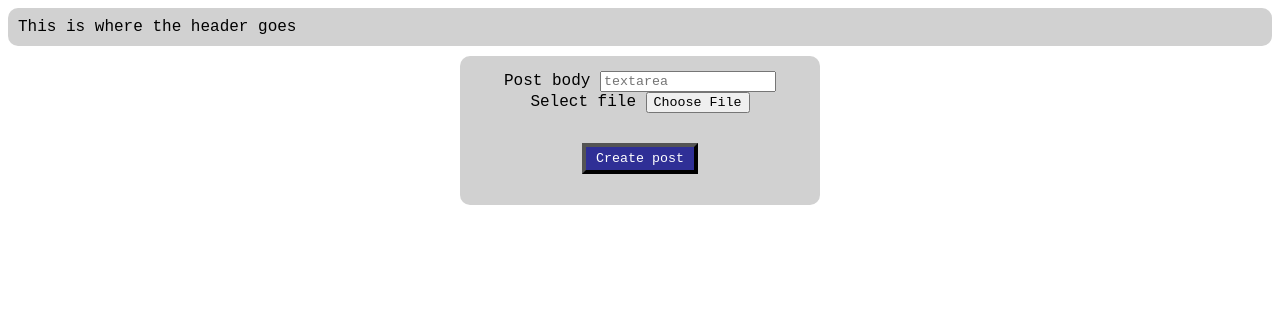
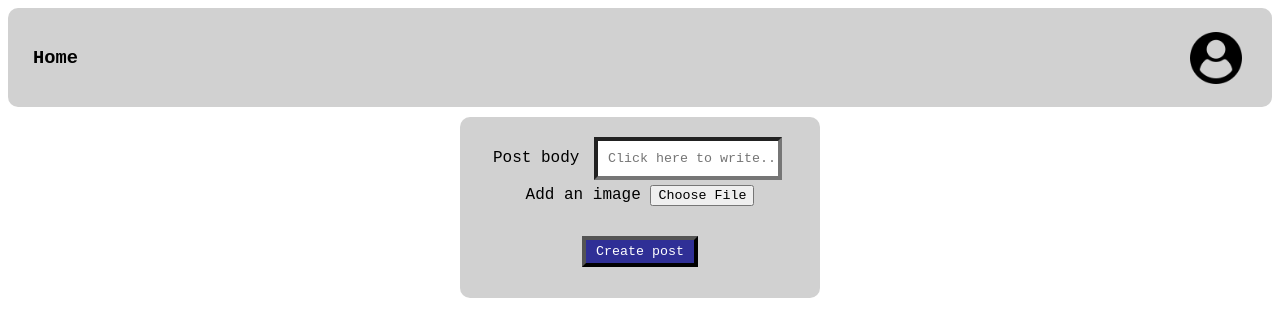
Before and after one commit to kadikko/WAD_Homework1, a plain HTML site: page addPost.html in a window 1280 px wide. Drawn offline with Linux system fonts and the light colour scheme.

Commit message:
further devlopments on addPost tab

```diff
--- a/addPost.html
+++ b/addPost.html
@@ -5,17 +5,27 @@
     <meta name="viewport" content="width=device-width, initial-scale=1.0">
     <title>AddPost</title>
 </head>
+
 <body>
-    <header>
-        This is where the header goes
+    <header class = "header">
+        <ul class="nav">
+            <li>
+              <a href="index.html">
+                <h3>Home</h3>
+              </a>
+            </li>
+
+          </ul>
+          <img class="icon" src="res/user.png" alt="Big icon" />
     </header>
+
     <div class = "form">
-        <form class = "add-post-form" >
+        <form action="/index.html">
             Post body
-            <input class = "new-post-content" type="text" placeholder="textarea"><br>
-            Select file
-            <button class = "file-explore-button"> Choose File </button><br>
-            <button class = "confirm-button"> Create post </button>
+            <input class="input" type="new-post" placeholder="Click here to write..." required><br>
+            Add an image
+            <button class="file-explore-button">Choose File</button><br>
+            <button class="confirm-button">Create post</button>
         </form>
     </div>
 
```
